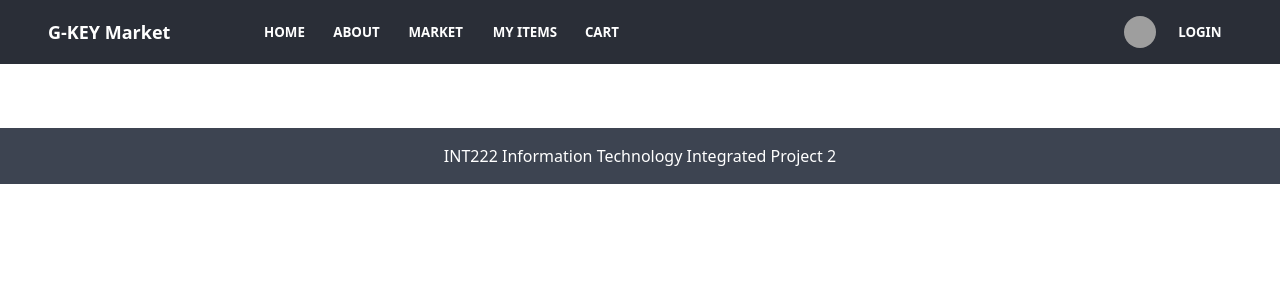
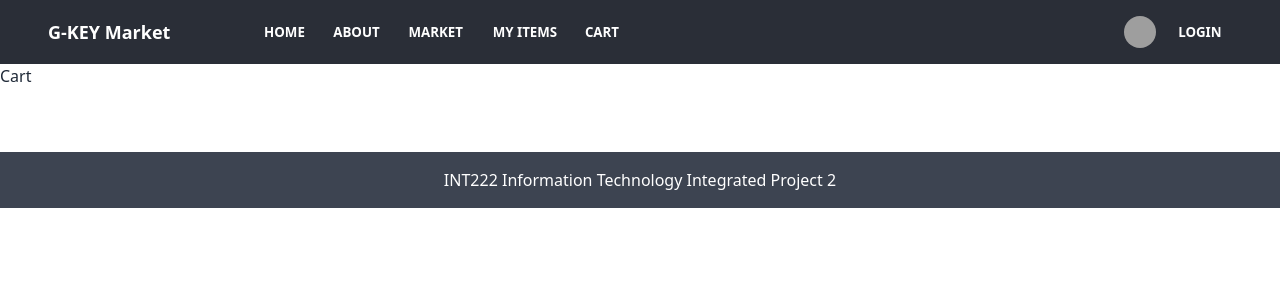
Before and after one commit to Patrick-Tech-SH/222_Front-end, a Vue app: page /cart in a window 1280 px wide. Shown: the top 300 px of the page. Built offline with nearby package versions, Linux system fonts and the light colour scheme; grey boxes are pictures that could not be loaded.

Commit message:
[CREATE] cart

```diff
--- a/src/components/Navbar.vue
+++ b/src/components/Navbar.vue
@@ -11,7 +11,7 @@
         <router-link to="/about" class="btn btn-ghost btn-sm rounded-btn"> About </router-link>
         <router-link to="/market" class="btn btn-ghost btn-sm rounded-btn"> Market </router-link>
         <router-link to="/myitems" class="btn btn-ghost btn-sm rounded-btn"> My Items </router-link>
-        <a class="btn btn-ghost btn-sm rounded-btn"> Cart </a>
+        <router-link to="/cart" class="btn btn-ghost btn-sm rounded-btn"> Cart </router-link>
       </div>
     </div>
 
--- a/src/router/index.js
+++ b/src/router/index.js
@@ -4,6 +4,7 @@ import Login from "../views/Login.vue";
 import Register from "../views/Register.vue"
 import Market from "../views/Market.vue"
 import MyItems from "../views/MyItems.vue"
+import Cart from "../views/Cart.vue"
 
 const routes = [
   {
@@ -40,6 +41,11 @@ const routes = [
     name: "MyItems",
     component: MyItems,
   },
+  {
+    path: "/cart",
+    name: "Cart",
+    component: Cart,
+  },
 ];
 
 const router = createRouter({
--- /dev/null
+++ b/src/views/Cart.vue
@@ -0,0 +1,15 @@
+<template>
+  <div>
+      Cart
+  </div>
+</template>
+
+<script>
+export default {
+    name:"Cart"
+}
+</script>
+
+<style>
+
+</style>
```
